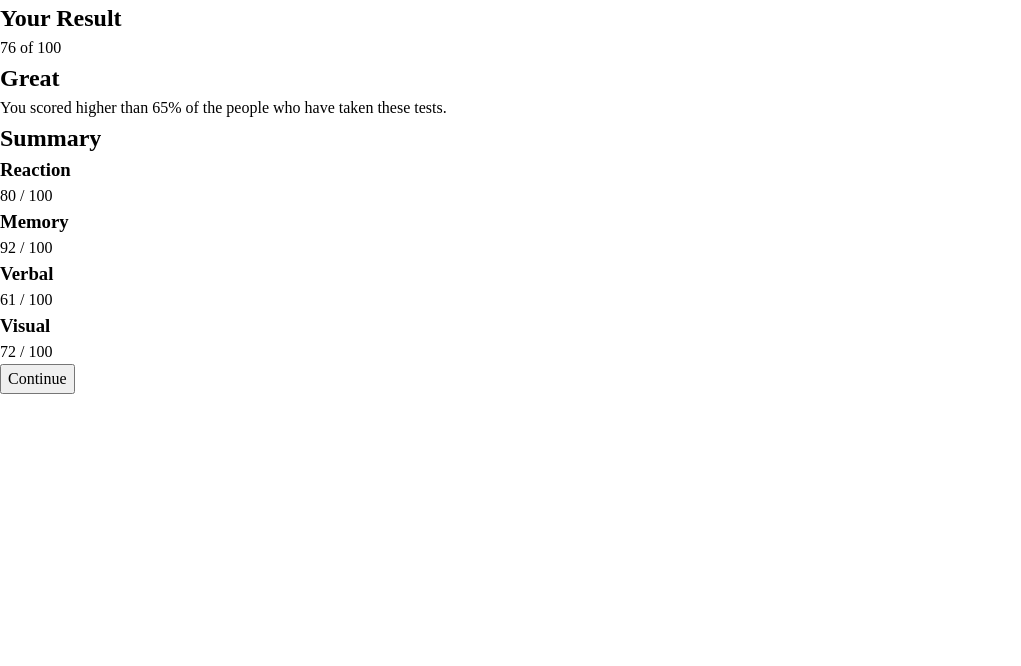
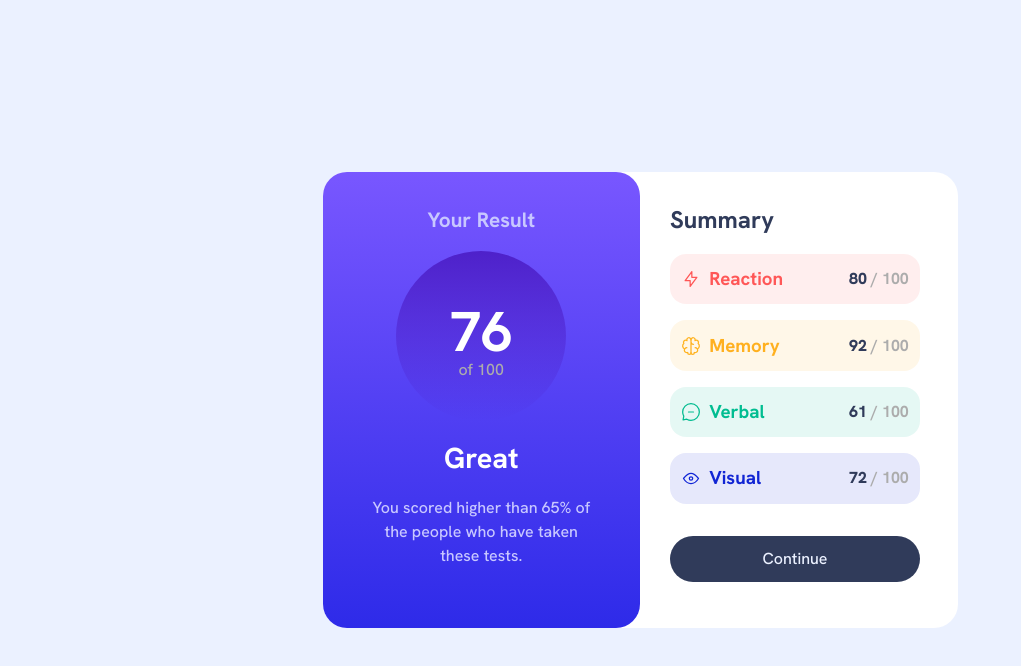
Before and after one commit to TheCRIS69/results-summary-component, a plain HTML site: page index.html in a window 1280 px wide. Shown: the whole page, without its empty margins (0-1021 px from the left). Drawn offline with Linux system fonts and the light colour scheme.

Commit message:
Added CSS & some changes to HTML

```diff
--- a/index.html
+++ b/index.html
@@ -34,23 +34,52 @@
     <div class="summary__categories">
 
         <div class="summary__categories__reaction">
-          <h3 summary__categories__reaction__title>Reaction</h3>
-          <span summary__categories__reaction__score>80 / 100</span>
+          <div class="flex-group">
+            <img src="./assets/images/icon-reaction.svg" alt="Reaction Icon">
+            <h3 class="summary__categories__reaction__title">Reaction</h3>
+          </div>
+
+          <div>
+            <span class="summary__categories__score">80</span>
+            <span class="summary__categories__score-max">/ 100</span>
+          </div>
+
         </div>
 
         <div class="summary__categories__memory">
+          <div class="flex-group">
+            <img src="./assets/images/icon-memory.svg" alt="Memory Icon">
             <h3 class="summary__categories__memory__title">Memory</h3>
-          <span class="summary_categories__memory_score">92 / 100</span>
+          </div>
+
+          <div>
+            <span class="summary__categories__score">92</span>
+            <span class="summary__categories__score-max">/ 100</span>
+          </div>
         </div>
 
         <div class="summary__categories__verbal">
+          <div class="flex-group">
+            <img src="./assets/images/icon-verbal.svg" alt="Verbal Icon">
             <h3 class="summary__categories__verbal__title">Verbal</h3>
-          <span class="summary__categories__verbal__score">61 / 100</span>
+          </div>
+
+          <div>
+            <span class="summary__categories__score">61</span>
+            <span class="summary__categories__score-max">/ 100</span>
+          </div>
         </div>
 
         <div class="summary__categories__visual">
+          <div class="flex-group">
+            <img src="./assets/images/icon-visual.svg" alt="Visual Icon">
             <h3 class="summary__categories__visual__title">Visual</h3>
-          <span class="summary__categories__visual__score">72 / 100</span>
+          </div>
+
+          <div>
+            <span class="summary__categories__score">72</span>
+            <span class="summary__categories__score-max">/ 100</span>
+          </div>
         </div>
 
       </div>
--- a/style.css
+++ b/style.css
@@ -10,6 +10,11 @@
     --clr-primary-Green-Teal: hsl(166, 100%, 37%);
     --clr-primary-Cobalt-Blue: hsl(234, 85%, 45%);
 
+    --clr-primary-transparent-Light-Red: hsla(0, 100%, 67%, 0.1);
+    --clr-primary-transparent-Orangey-Yellow: hsla(39, 100%, 56%, 0.1);
+    --clr-primary-transparent-Green-Teal: hsla(166, 100%, 37%, 0.1);
+    --clr-primary-transparent-Cobalt-Blue: hsla(234, 85%, 45%, 0.1);
+
     /* BACKGROUND */
     --clr-gradient-Light-Slate-Blue: hsl(252, 100%, 67%);
     --clr-gradient-Light-Royal-Blue: hsl(241, 81%, 54%);
@@ -21,6 +26,7 @@
     /* OTHERS */
     --clr-neutral-white: hsl(0, 0%, 100%);
     --clr-neutral-Pale-Blue: hsl(221, 100%, 96%);
+    --clr-neutral-Light-Gray: rgb(172, 172, 172);
     --clr-neutral-Light-Lavender: hsl(241, 100%, 89%);
     --clr-neutral-Dark-Gray-Blue: hsl(224, 30%, 27%);
 
@@ -57,3 +63,143 @@
   p, h1, h2, h3, h4, h5, h6 {
     overflow-wrap: break-word;
   }
+
+body {
+    font-family: var(--ff-main);
+    background-color: var(--clr-neutral-Pale-Blue);
+}
+
+
+.flex-center {
+    min-height: 100vh;
+    display: flex;
+    justify-content: center;
+    align-items: center;
+}
+
+.container {
+    display: flex;
+    border-radius: 1.5rem;
+    background-color: var(--clr-neutral-white);
+    width: 635px;
+}
+
+/* PERSONAL RESULT */
+
+.personal-result {
+    width: 50%;
+    background: linear-gradient(var(--clr-gradient-Light-Slate-Blue), var(--clr-gradient-Light-Royal-Blue));
+    border-radius: 1.5rem;
+    padding: 2rem 2.625rem;
+    text-align: center;
+}
+
+.personal-result__title {
+    font-size: 1.3rem;
+    color: var(--clr-neutral-Light-Lavender);
+}
+
+.personal-result__score {
+    background: linear-gradient(var(--clr-gradient-Violet-Blue), var(--clr-gradient-Persian-Blue));
+    border-radius: 50%;
+    height: 170px;
+    width: 170px;
+    display: flex;
+    justify-content: center;
+    flex-direction: column;
+    margin: 1rem auto;
+}
+.personal-result__score__number {
+    color: var(--clr-neutral-white);
+    font-size: 3.5rem;
+    font-weight: var(--fw-bold);
+}
+.personal-result__score__max {
+    color: var(--clr-neutral-Light-Gray);
+    margin-top: -1rem;
+}
+.personal-result__type {
+    color: var(--clr-neutral-white);
+    font-size: 1.8rem;
+}
+.personal-result__description {
+    color: var(--clr-neutral-Light-Lavender);
+    margin: 1rem 0;
+}
+
+
+/* SUMMARY */
+
+.summary {
+    padding: 1.875rem;
+}
+.summary__title {
+    color: var(--clr-neutral-Dark-Gray-Blue);
+}
+
+.summary__categories__reaction,
+.summary__categories__memory,
+.summary__categories__verbal,
+.summary__categories__visual {
+    display: flex;
+    justify-content: space-between;
+    align-items: center;
+    padding: .7rem;
+    width: 250px;
+    border-radius: 1rem;
+    margin: 1rem 0;
+}
+
+.flex-group {
+    display: flex;
+    gap: .5rem;
+}
+
+.summary__categories__reaction {
+    background-color: var(--clr-primary-transparent-Light-Red);
+}
+.summary__categories__memory {
+    background-color: var(--clr-primary-transparent-Orangey-Yellow);
+}
+.summary__categories__verbal {
+    background-color: var(--clr-primary-transparent-Green-Teal);
+}
+.summary__categories__visual {
+    background-color: var(--clr-primary-transparent-Cobalt-Blue);
+}
+
+.summary__categories__reaction__title {
+    color: var(--clr-primary-Light-Red);
+}
+.summary__categories__memory__title {
+    color: var(--clr-primary-Orangey-Yellow);
+}
+.summary__categories__verbal__title {
+    color: var(--clr-primary-Green-Teal);
+}
+.summary__categories__visual__title {
+    color: var(--clr-primary-Cobalt-Blue);
+}
+
+.summary__categories__score {
+    color: var(--clr-neutral-Dark-Gray-Blue);
+    font-weight: var(--fw-extraBold);
+}
+.summary__categories__score-max {
+    color: var(--clr-neutral-Light-Gray);
+    font-weight: var(--fw-bold);
+}
+
+.button {
+    border: none;
+    background-color: var(--clr-neutral-Dark-Gray-Blue);
+    color: var(--clr-neutral-Pale-Blue);
+    cursor: pointer;
+    border-radius: 1.5rem;
+    padding: .7rem;
+    margin: 1rem 0;
+    width: 250px;
+}
+.button:hover {
+    background: linear-gradient(var(--clr-gradient-Light-Slate-Blue), var(--clr-gradient-Light-Royal-Blue));
+}
```
Lines whose indentation alone changed are shown as unchanged.
